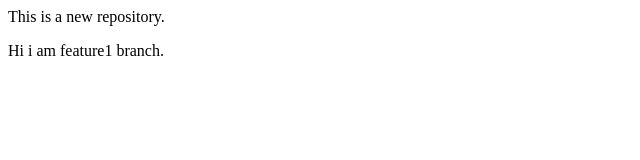
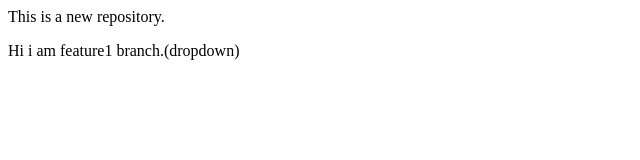
Before and after one commit to Manisha-23july/localRepo, a plain HTML site: page index.html in a window 1280 px wide. Shown: the full height of the page, 0-640 px from the left. Drawn offline with Linux system fonts and the light colour scheme.

Commit message:
Add dropdown

```diff
--- a/index.html
+++ b/index.html
@@ -1,2 +1,2 @@
 <p>This is a new repository. </p>
-<p> Hi i am feature1 branch.</p>
+<p> Hi i am feature1 branch.(dropdown)</p>
```
